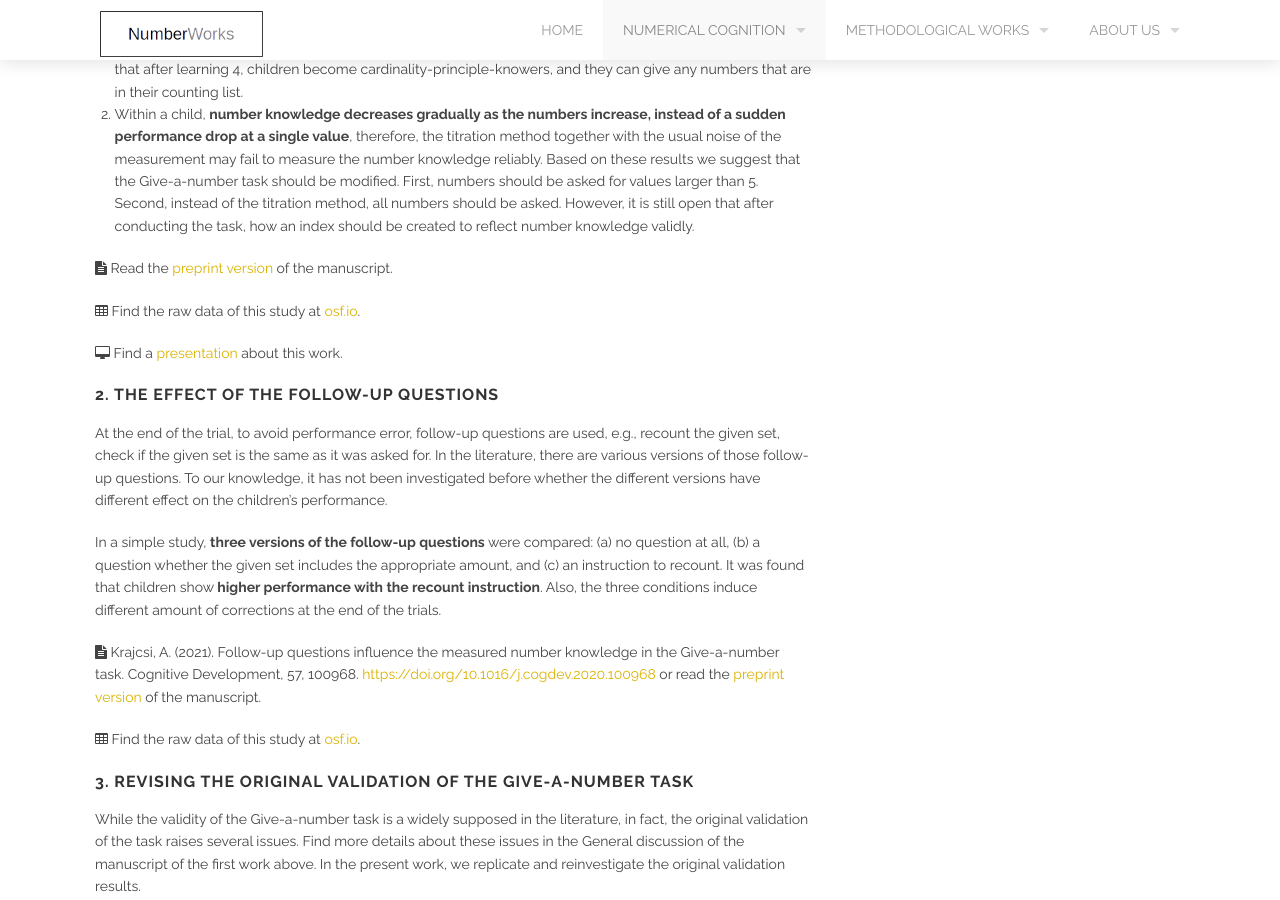
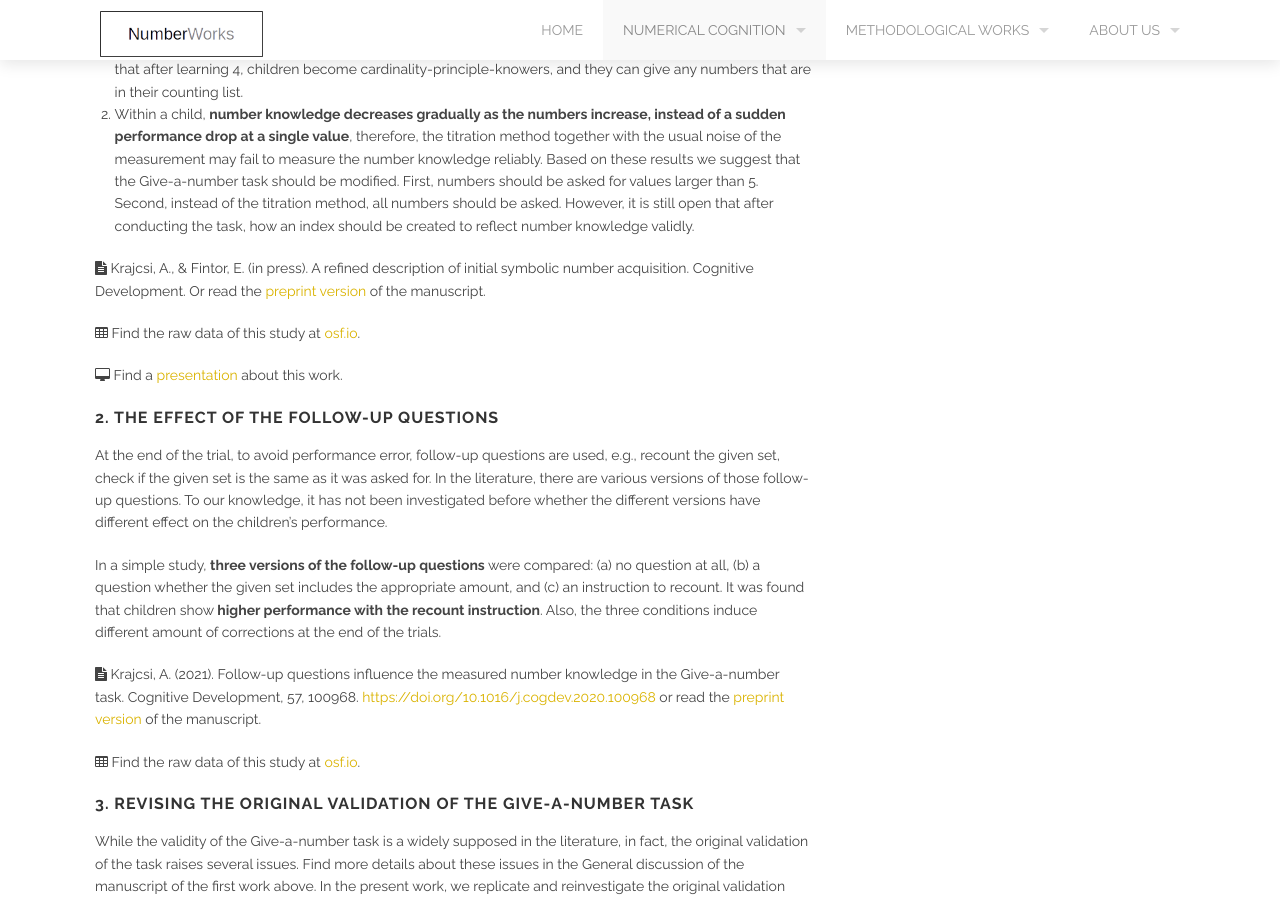
Before and after one commit to theNumberWorks/numberworks_website, a Jekyll site: the page built from the_give_a_number_task_revisited.md, in a window 1280 px wide and 900 px high, scrolled down 1017 px. Built offline with Jekyll 4.4.1, drawn with Linux system fonts in a browser that asks for light colours.

Commit message:
Update the_give_a_number_task_revisited.md

```diff
--- a/the_give_a_number_task_revisited.md
+++ b/the_give_a_number_task_revisited.md
@@ -29,7 +29,7 @@ In the current version of the task, (a) the **numbers are asked up to 5** (becau
 2. Within a child, **number knowledge decreases gradually as the numbers increase, instead of a sudden performance drop at a single value**, therefore, the titration method together with the usual noise of the measurement may fail to measure the number knowledge reliably.
 Based on these results we suggest that the Give-a-number task should be modified. First, numbers should be asked for values larger than 5. Second, instead of the titration method, all numbers should be asked. However, it is still open that after conducting the task, how an index should be created to reflect number knowledge validly.
 
-<i class='fa fa-file-text'></i> Read the [preprint version](https://osf.io/2kh9s) of the manuscript.
+<i class='fa fa-file-text'></i> Krajcsi, A., & Fintor, E. (in press). A refined description of initial symbolic number acquisition. Cognitive Development. Or read the [preprint version](https://osf.io/2kh9s) of the manuscript.
 
 <i class='fa fa-table'></i> Find the raw data of this study at [osf.io](https://osf.io/z28hd/).
 
```
